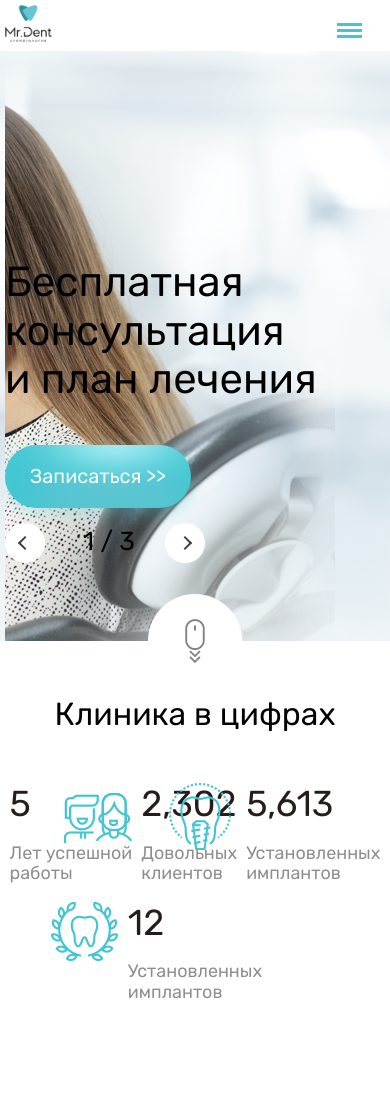
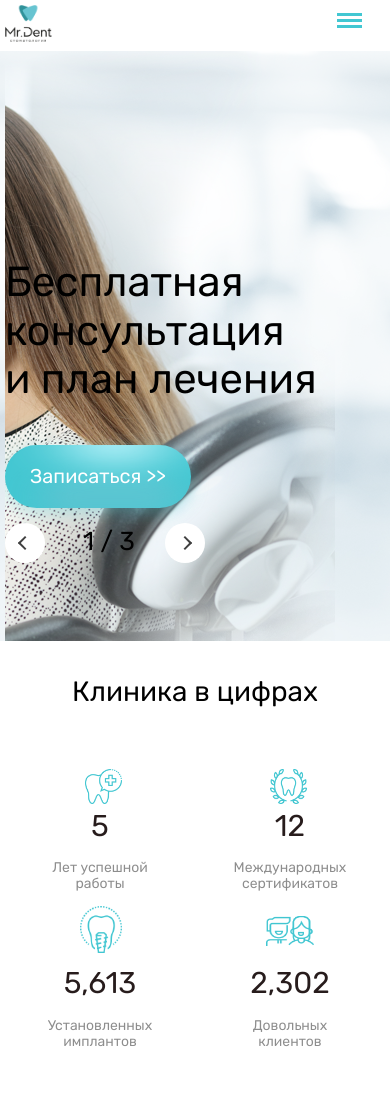
Before and after one commit to Ju-nova/dent, a website: page app/index.html in a window 390 px wide. Shown: the top 1100 px of the page. Drawn offline with Linux system fonts and the light colour scheme; a web font is replaced by a local one.

Commit message:
aдаптив для статистики

```diff
--- a/app/index.html
+++ b/app/index.html
@@ -178,12 +178,12 @@
         		</div>
         		<div class="statistic__block">
         			<p class="statistic__number">12</p>
-        			<p class="statistic__text">Установленных <br>  имплантов</p>
+        			<p class="statistic__text">Международных <br>  сертификатов</p>
         		</div>
         	</div>
          </section>
 
-    <!--       <section class="aboutblock">
+          <section class="aboutblock">
          	<h2 class="visually-hidden"> О клинике Mr.Dent</h2>
              <div class="aboutblock__wrapper content-wrapper">
              	<div class="aboutblock__left">
@@ -208,7 +208,7 @@
 
              	</div>
              </div>
-         </section> -->
+         </section>
 <!--
          <section class="services">
          	<h2  class="services__title"> Услуги компании</h2>
--- a/app/less/blocks/content-wrapper.less
+++ b/app/less/blocks/content-wrapper.less
@@ -11,7 +11,10 @@
   	max-width:768px;
   	// overflow-x: hidden;
   }
-
+  @media (max-width:426px){
+  	max-width:425px;
+  	// overflow-x: hidden;
+  }
 }
 
 // .content-wrapper{
--- a/app/less/blocks/header.less
+++ b/app/less/blocks/header.less
@@ -190,7 +190,11 @@ text-decoration: none;
 font-weight: 400;
 color: #000000;
 position:relative;
-&:before{
+ @media (max-width:426px){
+ font-size: 18px;
+}
+}
+.header__first-number a:before{
 content:'';
 display:block;
 position:absolute;
@@ -200,9 +204,15 @@ background-image:url(../img/icon_tel.png);
 background-repeat:no-repeat;
 left:-50px;
 top:-30%;
+@media (max-width:426px){
+width:44px;
+height:38px;
+background-size:44px 38px;
+top:-20%;
+}
 }
 
-}
+
 
 .header__first-order a{
 	color: #30929a;
@@ -281,7 +291,7 @@ display:block;
     &::before
     {
         position: absolute;
-        top: 10px;
+        top: 0px;
         // bottom: 20px;
         //    right: 0;
         right: 3px;
@@ -296,10 +306,18 @@ display:block;
         background-color: #42c7d2;
     box-shadow: 0 6px 0 0 #42c7d2, 0 12px 0 0 #42c7d2;
     transition:all 1s;
+
     }
     &::after
     {
         display: none;
+    }
+}
+
+ @media (min-width: 375px){
+ 	.header--closed .header__toggle::before
+    {
+    top: 0px;
     }
 }
 
--- a/app/less/blocks/main-block.less
+++ b/app/less/blocks/main-block.less
@@ -17,6 +17,10 @@
   	left:50%;
   	bottom:-47px;
   	margin-left:-47px;
+  	@media (max-width: 768px){
+  	width:0;
+  	height:0;
+  	}
   }
 }
 
--- a/app/less/blocks/statistic.less
+++ b/app/less/blocks/statistic.less
@@ -1,30 +1,50 @@
 .statistic{
 padding:55px 0 65px;
-
+@media(max-width: 768px){
+   padding:35px 0 45px;
+  }
 }
 .statistic__title{
 	margin-bottom: 50px;
+  @media(max-width: 768px){
+   margin-bottom: 40px;
+  }
 }
 .statistic__wrapper{
 	 padding:0 0 60px 47px;
 	display: flex;
 flex-wrap:wrap;
 justify-content: space-around;
+	@media(max-width: 768px){
+   padding:0 0 50px 37px;
+  }
+  @media(max-width: 426px){
 
+  }
 }
 .statistic__number{
 	color: #271c1c;
 	font-size: 36px;
 	font-weight: 400;
 	margin: 0 0 17px;
+  @media(max-width: 768px){
+   font-size: 30px;
+  }
 }
 .statistic__text{
 	color: #8d8d8d;
 	font-size: 18px;
 	font-weight: 400;
+ @media(max-width: 768px){
+   font-size: 14px;
+  }
 }
 .statistic__block{
 	position: relative;
+  @media(max-width: 426px){
+   width: 45%;
+  text-align: center;
+  }
 	&:before{
 		content: '';
 		display:block;
@@ -47,7 +67,38 @@ justify-content: space-around;
   background-image:url(../img/icon_tooth.png);
   top:0;
   left: -77px;
+ @media(max-width: 768px){
+   background-size:37px 35px;
+   width:37px;
+  height: 35px;
+  left: -40px;
+  top:0px;
+  }
+    @media(max-width: 426px){
 
+  left: 50%;
+  margin-left:-15px;
+  top:-40px;
+  }
+}
+.statistic__block:first-child,
+.statistic__block:nth-child(4){
+  @media(max-width: 426px){
+  margin-bottom:60px;
+  margin-top:60px;
+}
+}
+.statistic__block:nth-child(2){
+ @media(max-width: 426px){
+
+  order:2;
+  }
+}
+.statistic__block:nth-child(3){
+ @media(max-width: 426px){
+
+  order:1;
+}
 }
 .statistic__block:nth-child(2):before{
   width:68px;
@@ -55,7 +106,19 @@ justify-content: space-around;
   background-image:url(../img/icon_client.png);
   top:10px;
   left: -77px;
+   @media(max-width: 768px){
+   background-size:48px 30px;
+   width:48px;
+  height: 30px;
+  left: -70px;
+  top:0px;
+  }
+   @media(max-width: 426px){
 
+  left: 50%;
+  margin-left:-24px;
+  top:-50px;
+  }
 
 }
 .statistic__block:nth-child(3):before{
@@ -64,7 +127,19 @@ justify-content: space-around;
   background-image:url(../img/icon_tooth2.png);
   top:0px;
   left: -77px;
+  @media(max-width: 768px){
+   background-size:42px 47px;
+   width:42px;
+  height: 47px;
+  left: -55px;
+  top:0px;
+  }
+   @media(max-width: 426px){
 
+  left: 50%;
+  margin-left:-20px;
+  top:-60px;
+  }
 }
 
 .statistic__block:nth-child(4):before{
@@ -73,4 +148,19 @@ justify-content: space-around;
   background-image:url(../img/icon_tooth3.png);
   top:0px;
   left: -77px;
+  @media(max-width: 768px){
+   background-size:47px 39px;
+   width:47px;
+  height: 39px;
+  left: -55px;
+  top:5px;
+  }
+  @media(max-width: 426px){
+   background-size:37px 35px;
+   width:37px;
+  height: 35px;
+  left: 50%;
+  margin-left:-20px;
+  top:-40px;
+  }
 }
--- a/app/less/blocks/title.less
+++ b/app/less/blocks/title.less
@@ -4,4 +4,7 @@ h2{
     text-align:center;
     margin:0;
     padding:0;
+    @media (max-width:768px){
+    font-size: 28px;
+    }
 }
```
Also changed, not shown: app/css/main.css, app/css/main.min.css.
